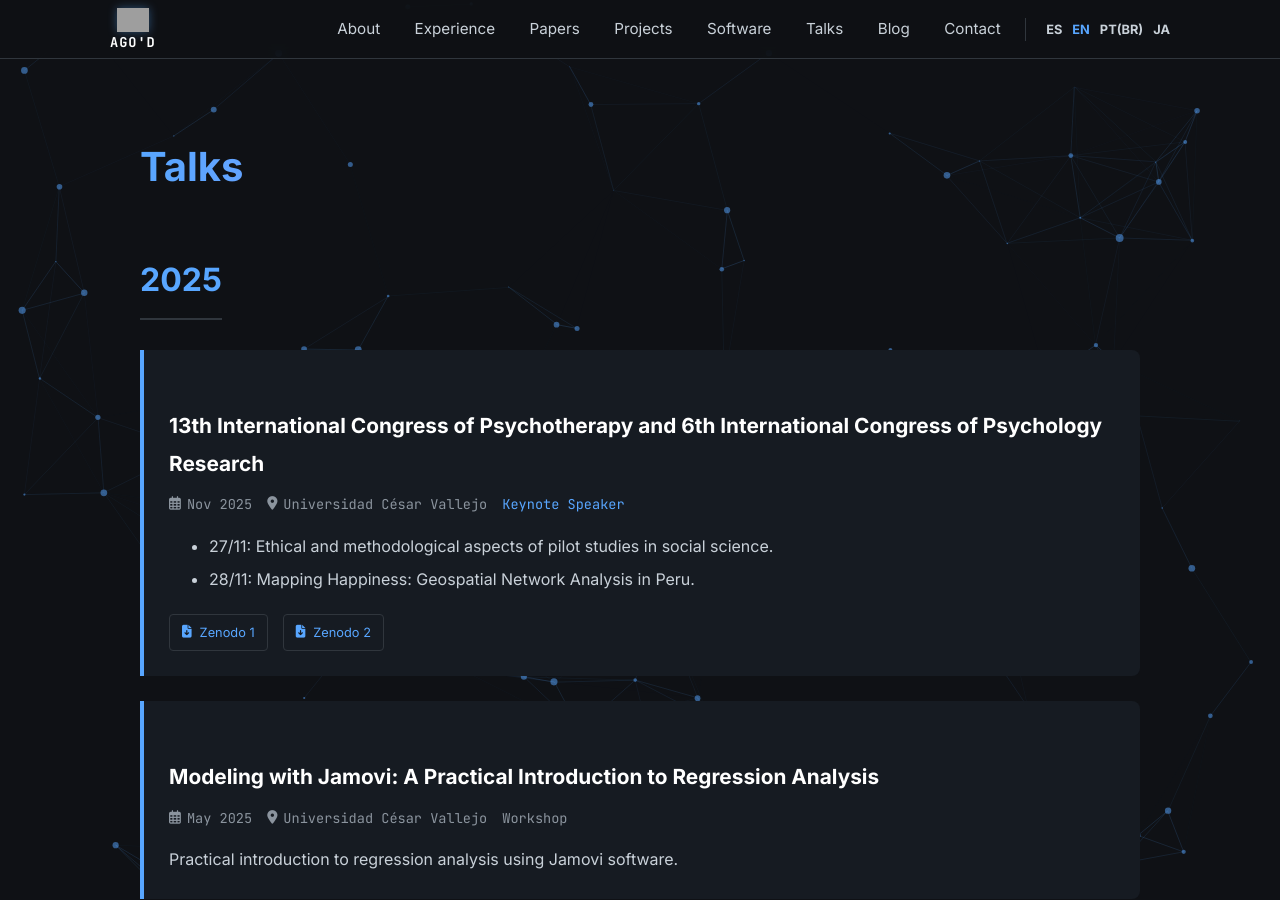
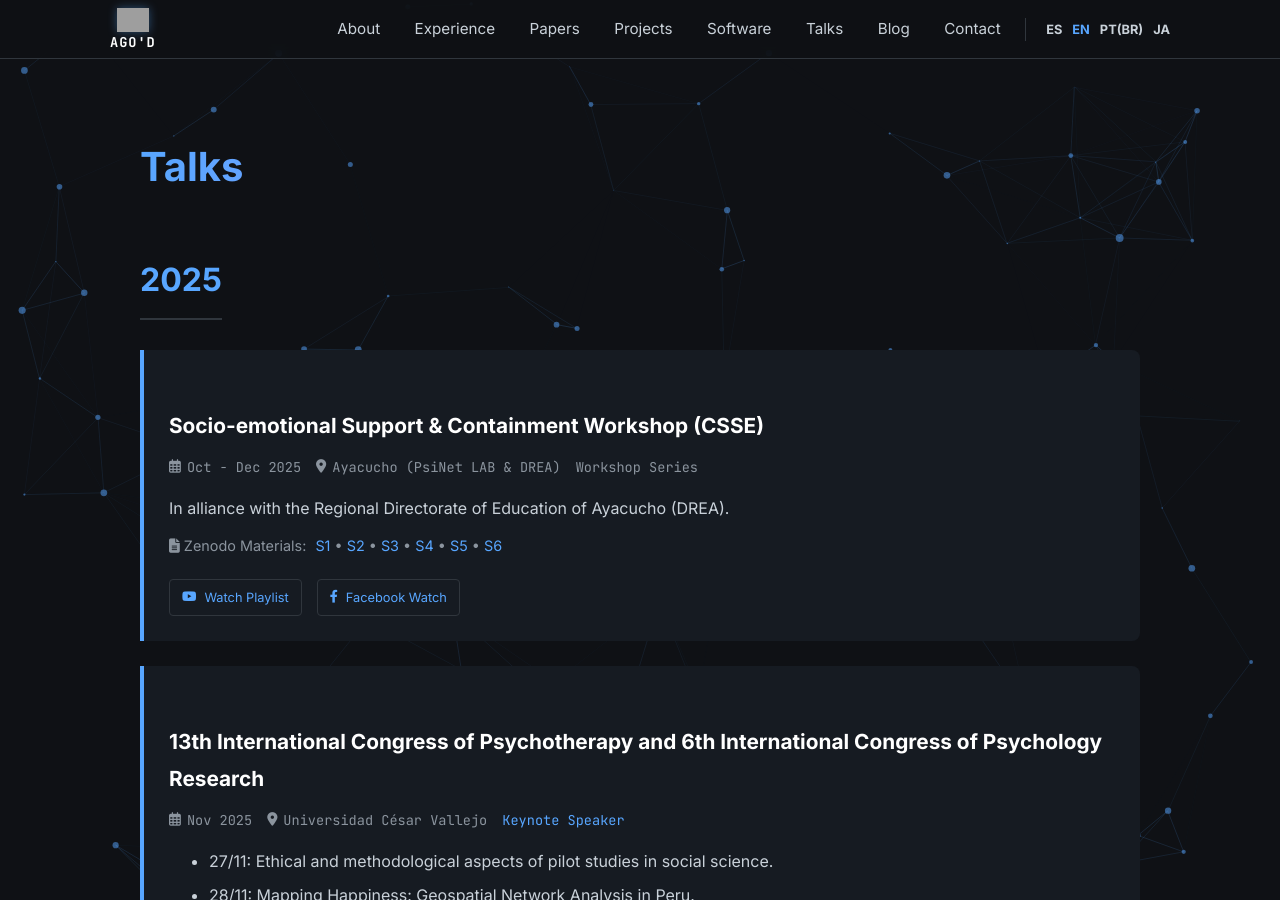
Before and after one commit to AngelGarciaODiana/AngelGarciaODiana.github.io, a Jekyll site: the page built from talks.md, in a window 1280 px wide and 900 px high. Built offline with Jekyll 4.4.1, drawn with Linux system fonts in a browser that asks for light colours; grey boxes are pictures that could not be loaded.

Commit message:
Add CSSE workshop details for 2025
Added details for the Socio-emotional Support & Containment Workshop (CSSE) including date, location, description, and materials links.

```diff
--- a/talks.md
+++ b/talks.md
@@ -7,6 +7,40 @@ layout: default
 
     <div class="talks-year-group">
         <h2 class="year-label">2025</h2>
+        <div class="talk-card">
+            <h3 class="talk-title" data-i18n="talk_csse_title">Socio-emotional Support & Containment Workshop (CSSE)</h3>
+            <div class="talk-meta">
+                <span><i class="far fa-calendar-alt"></i> Oct - Dec 2025</span>
+                <span><i class="fas fa-map-marker-alt"></i> Ayacucho (PsiNet LAB & DREA)</span>
+                <span data-i18n="talk_type_workshop">Workshop Series</span>
+            </div>
+
+            <p style="color: var(--text-main); margin-bottom: 10px;" data-i18n="talk_csse_desc">
+                In alliance with the Regional Directorate of Education of Ayacucho (DREA).
+            </p>
+
+            <div style="margin-bottom: 15px; font-size: 0.9rem; color: #8b949e;">
+                <i class="fas fa-file-alt"></i> <span data-i18n="talk_materials">Zenodo Materials:</span>
+                <a href="https://doi.org/10.5281/zenodo.17268368" target="_blank" style="color: var(--accent); margin-left: 5px;">S1</a> •
+                <a href="https://doi.org/10.5281/zenodo.17561305" target="_blank" style="color: var(--accent);">S2</a> •
+                <a href="https://doi.org/10.5281/zenodo.17561362" target="_blank" style="color: var(--accent);">S3</a> •
+                <a href="https://doi.org/10.5281/zenodo.17619973" target="_blank" style="color: var(--accent);">S4</a> •
+                <a href="https://doi.org/10.5281/zenodo.17765788" target="_blank" style="color: var(--accent);">S5</a> •
+                <a href="https://doi.org/10.5281/zenodo.17945932" target="_blank" style="color: var(--accent);">S6</a>
+            </div>
+
+            <div class="talk-links">
+                <a href="https://youtube.com/playlist?list=PLkIaJDwih0sXLixqdXTLcUFc9Cloc3Ew6&si=7NjeK528aMFrSml4" target="_blank" class="talk-btn btn-youtube">
+                    <i class="fab fa-youtube"></i>
+                    <span data-i18n="btn_watch_playlist">Watch Playlist</span>
+                </a>
+
+                <a href="https://www.facebook.com/watch/61556688500882/1844403556112289" target="_blank" class="talk-btn btn-facebook">
+                    <i class="fab fa-facebook-f"></i>
+                    <span data-i18n="btn_watch_fb">Facebook Watch</span>
+                </a>
+            </div>
+        </div>
 
         <div class="talk-card">
             <h3 class="talk-title" data-i18n="talk_nov25_title">XIII International Congress of Psychotherapy</h3>
```
